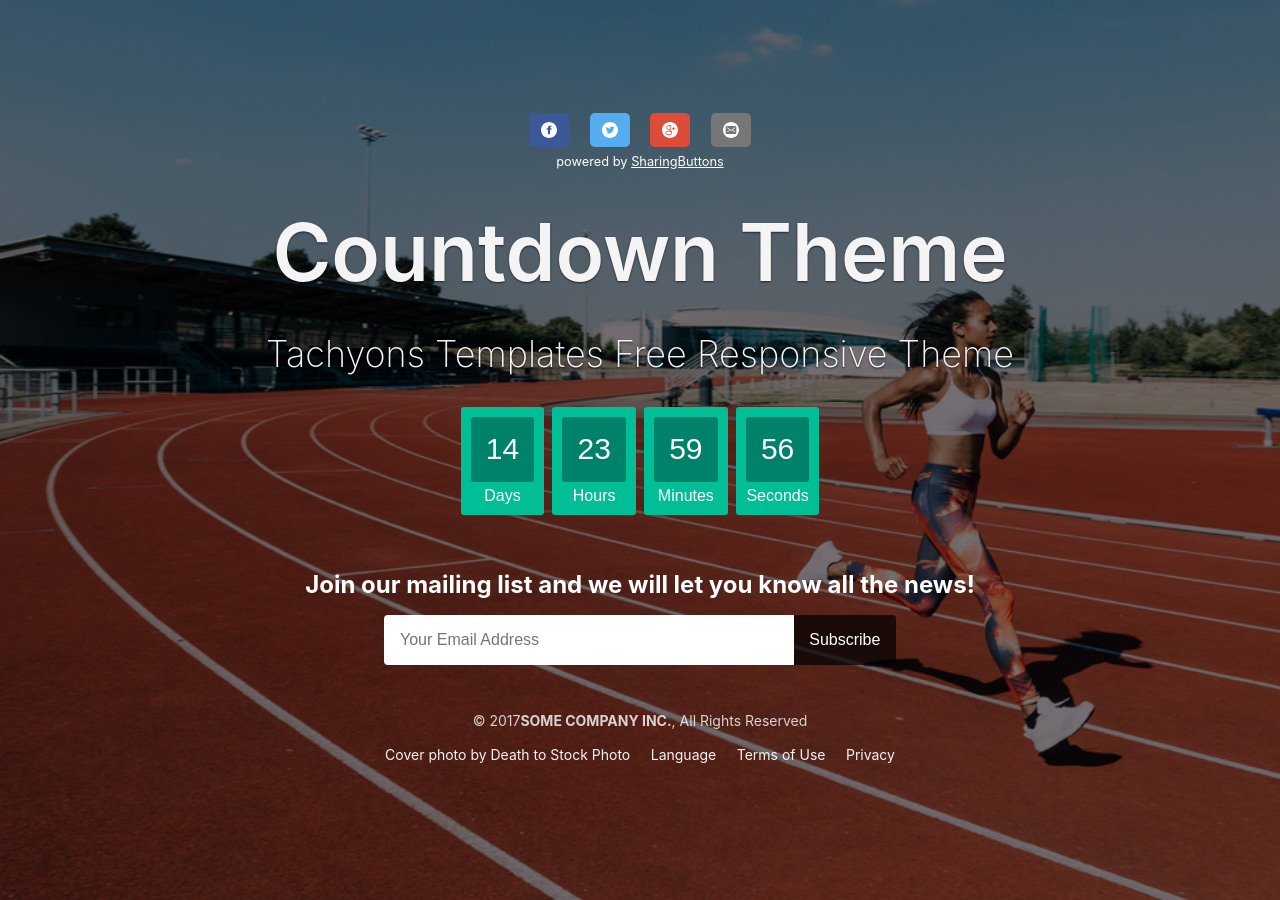
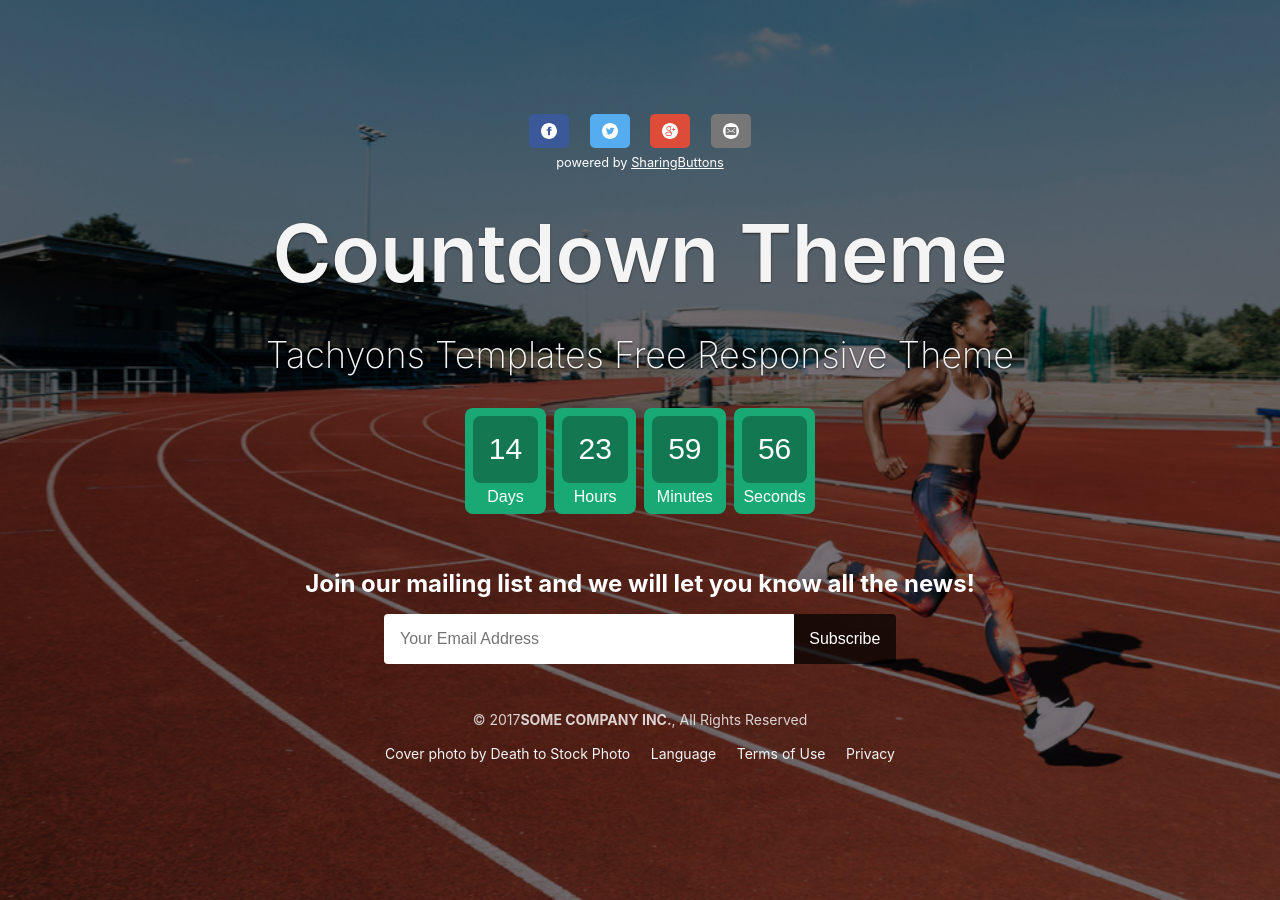
Before and after one commit to blairanderson/countdown-tachyons-jekyll, a Jekyll site: the page built from index.html, in a window 1280 px wide. Built offline with Jekyll 4.4.1, drawn with Linux system fonts in a browser that asks for light colours; some web fonts are replaced.

Commit message:
make updates

```diff
--- a/_config.yml
+++ b/_config.yml
@@ -2,12 +2,14 @@
 license:          "MIT"
 license-url:      "https://github.com/blairanderson/tachyonstemplates/blob/master/LICENSE"
 
+# UPDATE THESE!
 author:           "Tachyons Templates"
 title:            Countdown Template Responsive Free - Tachyons Theme
-headline: "Countdown Theme"
-subheadline: "Tachyons Templates Free Responsive Theme"
+headline:         "Countdown Theme"
+subheadline:      "Tachyons Templates Free Responsive Theme"
 google-analytics: "UA-61052500-15"
 google_site_verification: "RWU1gUAkLxAcOG2zAslE-2d-W4odFhYgixiHHZ4wZ4U"
+
 # Site Settings
 baseurl:          ""
 # Build settings
--- a/_includes/clock.html
+++ b/_includes/clock.html
@@ -8,40 +8,27 @@
     font-size: 30px;
   }
 
-  #clockdiv>div {
-    padding: 10px;
-    border-radius: 3px;
-    background: #00BF96;
-    display: inline-block;
-  }
-
-  #clockdiv div>span {
-    padding: 15px;
-    border-radius: 3px;
-    background: #00816A;
-    display: inline-block;
-  }
-
   .smalltext {
     padding-top: 5px;
     font-size: 16px;
   }
 </style>
+
 <div id="clockdiv">
-  <div>
-    <span class="days"></span>
+  <div class="pa2 br3 bg-green dib">
+    <span class="pa3 br3 bg-dark-green dib days"></span>
     <div class="smalltext">Days</div>
   </div>
-  <div>
-    <span class="hours"></span>
+  <div class="pa2 br3 bg-green dib">
+    <span class="pa3 br3 bg-dark-green dib hours"></span>
     <div class="smalltext">Hours</div>
   </div>
-  <div>
-    <span class="minutes"></span>
+  <div class="pa2 br3 bg-green dib">
+    <span class="pa3 br3 bg-dark-green dib minutes"></span>
     <div class="smalltext">Minutes</div>
   </div>
-  <div>
-    <span class="seconds"></span>
+  <div class="pa2 br3 bg-green dib">
+    <span class="pa3 br3 bg-dark-green dib seconds"></span>
     <div class="smalltext">Seconds</div>
   </div>
 </div>
--- a/_includes/head.html
+++ b/_includes/head.html
@@ -13,14 +13,8 @@
     <!-- Google+ Authorship -->
     <link rel="author" href="https://plus.google.com/+tachyonstemplates">
     <link rel="publisher" href="https://plus.google.com/+tachyonstemplates">
-    <!-- Fonts -->
-    <link href='https://fonts.googleapis.com/css?family=Libre+Franklin:400,100,100italic,200,200italic,300,300italic,400italic,500,600,500italic,600italic,700,700italic,800,900,800italic,900italic' rel='stylesheet' type='text/css'>
-    <link href='https://fonts.googleapis.com/css?family=PT+Sans+Caption:400,700' rel='stylesheet' type='text/css'>
-    <link href='https://fonts.googleapis.com/css?family=Patrick+Hand+SC' rel='stylesheet' type='text/css'>
     <!-- Styles -->
     <link rel="stylesheet" href="{{ site.url }}/css/main.css">
-    <!-- Feed -->
-    <link rel="alternate" type="application/rss+xml" title="{{ site.title }}" href="{{ " /feed.xml " | prepend: site.url }}">
     <!-- Fav Icon and Apple Touch Icons -->
     <link rel="apple-touch-icon-precomposed" sizes="144x144" href="/img/favicons/logo.png" />
     <meta name="application-name" content="&nbsp;" />
--- a/_includes/social.html
+++ b/_includes/social.html
@@ -1,8 +1,6 @@
 {% include socialstyle.html %}
-
 <!-- these are from https://www.blairanderson.co/sharingbuttons/ -->
 <!-- you need to update the url, pick your social button and copy/paste the code below -->
-
 <a class="resp-sharing-button__link" href="https://facebook.com/sharer/sharer.php?u=https%3A%2F%2Fwww.tachyonstemplates.com%2F" target="_blank" rel="noopener" aria-label="">
   <div class="resp-sharing-button resp-sharing-button--facebook resp-sharing-button--small"><div aria-hidden="true" class="resp-sharing-button__icon resp-sharing-button__icon--solidcircle">
     <svg xmlns="http://www.w3.org/2000/svg" viewBox="0 0 24 24"><path d="M12 0C5.38 0 0 5.38 0 12s5.38 12 12 12 12-5.38 12-12S18.62 0 12 0zm3.6 11.5h-2.1v7h-3v-7h-2v-2h2V8.34c0-1.1.35-2.82 2.65-2.82h2.35v2.3h-1.4c-.25 0-.6.13-.6.66V9.5h2.34l-.24 2z"/></svg>
--- a/index.html
+++ b/index.html
@@ -15,7 +15,9 @@ meta-description: Free open-source Countdown template built responsive and fast
     <div class="dtc v-mid">
       <div class="tc">
         {% include social.html %}
-        <small class="db tc white">powered by <a class="white" href="https://www.blairanderson.co/sharingbuttons/">SharingButtons</a></small>
+        <small class="db tc white">
+          powered by <a class="white" href="https://www.blairanderson.co/sharingbuttons/">SharingButtons</a>
+        </small>
       </div>
       <div class="tc ph3">
         <div class="title f2 f-subheadline-l fw6 near-white mh0 mv4 lh-title">{{site.headline}}</div>
```
